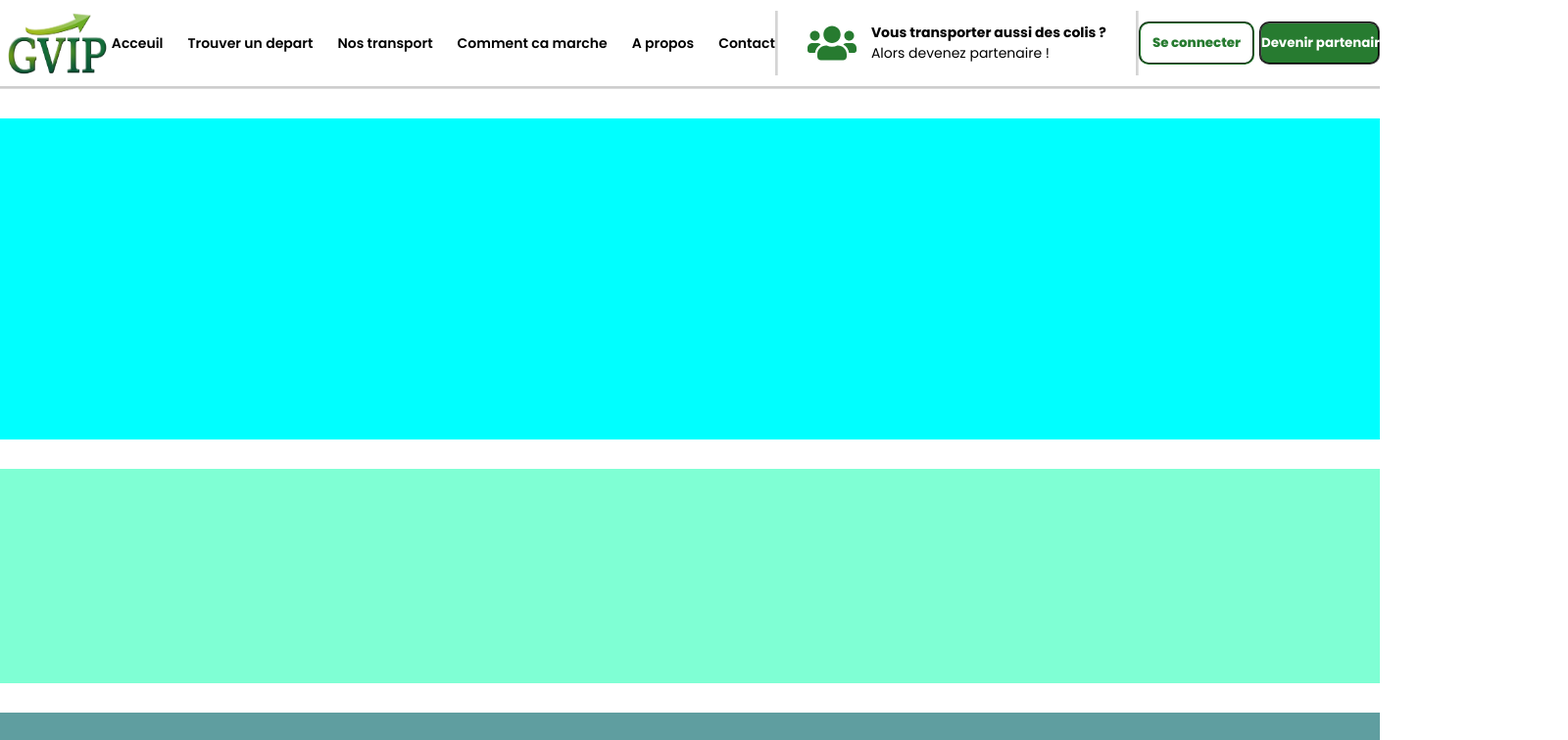
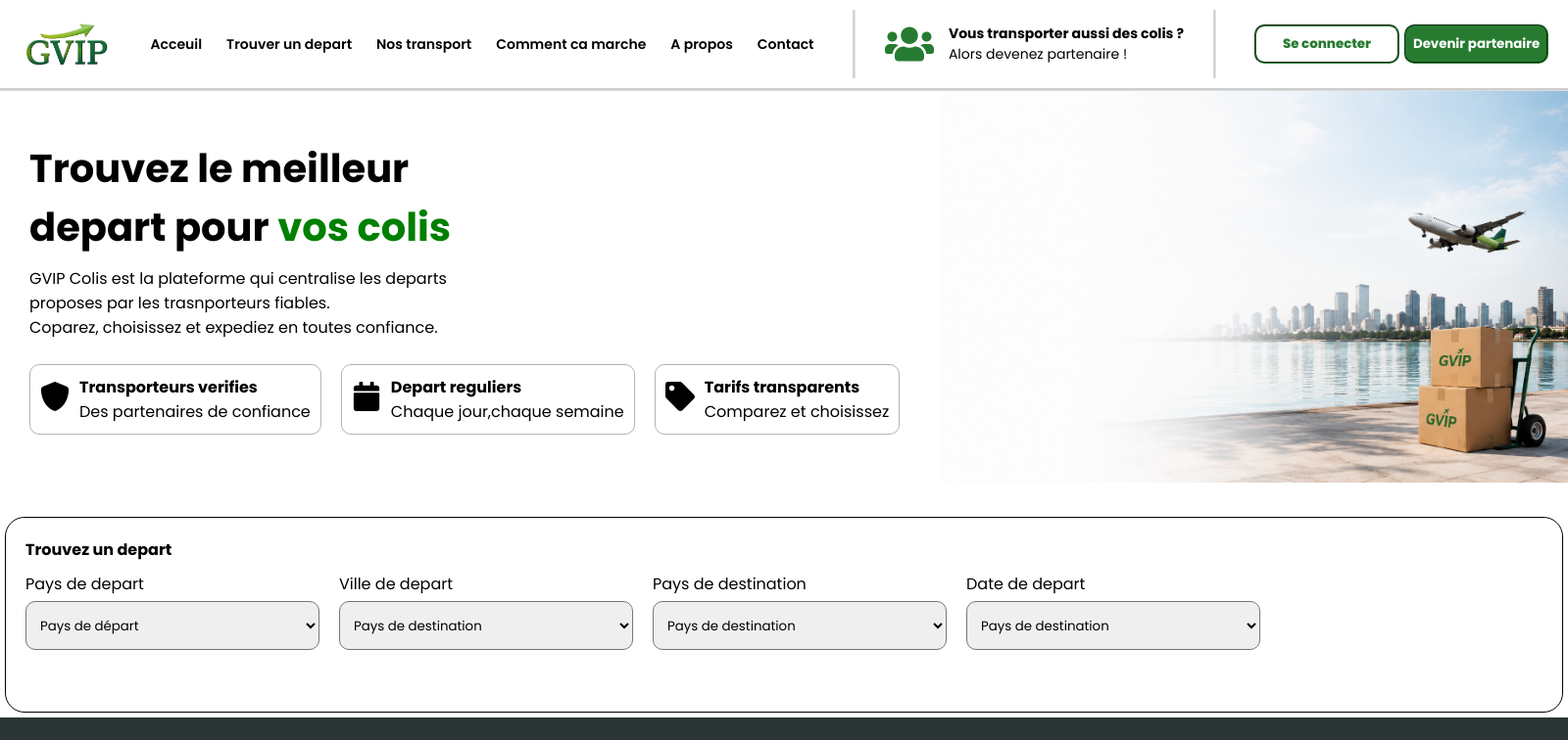
Before and after one commit to fresnel2006/govip-web-site, a React (Vite) app: page /Acceuil in a window 1280 px wide. Shown: the top 756 px of the page at 98% size, 1600 px wide, since content can reach past the window. Built offline with nearby package versions, Linux system fonts and the light colour scheme; no server answers.

Commit message:
finalisation de la nouvelle page

```diff
--- a/src/Acceuil/Acceuil.jsx
+++ b/src/Acceuil/Acceuil.jsx
@@ -1,6 +1,7 @@
-import { FaUsers } from 'react-icons/fa';
+import { FaCalendar, FaTag, FaUsers } from 'react-icons/fa';
 import styles from '../Acceuil/Acceuil.module.css'
 import logo_entreprise from '../assets/logo_entreprise.png'
+import { FaShield } from 'react-icons/fa6';
 
 function Acceuil(){
     return(
@@ -66,12 +67,100 @@ function Acceuil(){
 </div>
         </div>
         </div>
+
         <div className={styles.body}>
+
             <div className={styles.acceuil_body}>
+                <div className={styles.description}>
+                    <div className={styles.description1}>
+<p>Trouvez le meilleur<br />depart pour <span className={styles.ecriture_verte}>vos colis</span></p>
 
+                    </div>
+                    <div className={styles.description2}>
+<p>GVIP Colis est la plateforme qui centralise les departs</p>
+<p>proposes par les trasnporteurs fiables.</p>
+<p>Coparez, choisissez et expediez en toutes confiance.</p>
+<div className={styles.description3}>
+
+<div className={styles.info1}>
+<div className={styles.icone}>
+<FaShield size={30}/>
+</div>
+<div className={styles.mini_description}>
+<p><strong>Transporteurs verifies</strong></p>
+<p> Des partenaires de confiance</p>
+</div>
+</div>
+
+<div className={styles.info1}>
+<div className={styles.icone}>
+< FaCalendar size={30}/>
+</div>
+<div className={styles.mini_description}>
+<p><strong>Depart reguliers</strong></p>
+<p>Chaque jour,chaque semaine</p>
+</div>
+</div>
+
+<div className={styles.info1}>
+<div className={styles.icone}>
+<FaTag size={30}/>
+</div>
+<div className={styles.mini_description}>
+<p> <strong>Tarifs transparents</strong></p>
+<p>Comparez et choisissez</p>
+</div>
+</div>
+
+</div>
+                    </div>
+
+                </div>
+                <div className={styles.image_arriere1}>
+
+                </div>
             </div>
             <div className={styles.trouver_depart_body}>
+<p> <strong>Trouvez un depart</strong></p>
+<div className={styles.formulaire}>
+    <div className={styles.champs}>
+        <p>Pays de depart</p>
+        <select>
+        <option value="">Pays de départ</option>
+        <option value="ci">Côte d'Ivoire</option>
+        <option value="sn">Sénégal</option>
+      </select>
+</div>
+<div className={styles.champs}>
+      <p>Ville de depart</p>
 
+      <select>
+        <option value="">Pays de destination</option>
+        <option value="ci">Côte d'Ivoire</option>
+        <option value="fr">France</option>
+      </select>
+</div>
+      <div className={styles.champs}>
+      <p>Pays de destination</p>
+
+      <select>
+        <option value="">Pays de destination</option>
+        <option value="ci">Côte d'Ivoire</option>
+        <option value="fr">France</option>
+      </select>
+</div>
+      <div className={styles.champs}>
+      <p>Date de depart</p>
+
+      <select>
+        <option value="">Pays de destination</option>
+        <option value="ci">Côte d'Ivoire</option>
+        <option value="fr">France</option>
+      </select>
+</div>
+    </div>
+
+</div>
             </div>
             <div className={styles.depart_recent_body}>
 
@@ -84,7 +173,7 @@ function Acceuil(){
         <div className={styles.footer}>
 
         </div>
-</div>
+
 </>
     )
 }
--- a/src/Acceuil/Acceuil.module.css
+++ b/src/Acceuil/Acceuil.module.css
@@ -1,22 +1,22 @@
-*{
+* {
     margin: 0;
     padding: 0;
     box-sizing: border-box;
+}
 
-}
-.corps{
-    height: 1700px;
-    width: 110vw;
+.corps {
+    height: auto;
+    min-height: 100vh;
+    width: 1600px;
     display: flex;
     flex-direction: column;
     overflow-x: auto;
-    white-space: nowrap;
     overflow-y: auto;
-    flex-shrink: 0;
 }
-/*pour le header*/
-.header{
-    height: 6%;
+
+/* pour le header */
+.header {
+    height: auto;
     width: 100%;
     display: flex;
     align-items: center;
@@ -24,106 +24,201 @@
     border-color: rgba(0, 0, 0, 0.197);
     border-style: groove;
     border-left: none;
-    border-top:none ;
+    border-top: none;
     border-right: none;
+    padding: 10px 0;
+    white-space: nowrap;
+    flex-shrink: 0;
+
 }
-.header .navigation{
+
+.header .navigation {
     display: flex;
     align-items: center;
     justify-content: center;
     gap: 25px;
     font-size: 14px;
     font-weight: 600;
+    flex-shrink: 0;
 }
 
-.logo_entreprise{
-    height: 100%;
+.logo_entreprise {
+    height: 60px;
     max-width: 150px;
     min-width: 50px;
 }
 
-.logo_entreprise img{
-height: 100%;
-width: 100%;
+.logo_entreprise img {
+    height: 100%;
+    width: 100%;
 }
-.demande_partenariat{
+
+.demande_partenariat {
     display: flex;
     justify-content: center;
     align-items: center;
     gap: 15px;
     font-size: 14px;
-    border-color:rgba(0, 0, 0, 0.168) ;
+    border-color: rgba(0, 0, 0, 0.168);
     border-style: groove;
     padding-left: 30px;
-    padding-right:30px ;
-    height: 75%;
+    padding-right: 30px;
+    padding-top: 10px;
+    padding-bottom: 10px;
     border-top: none;
     border-bottom: none;
+}
 
-}
-.bouton_header{
+.bouton_header {
     display: flex;
     gap: 5px;
-    height: 50%;
+    height: 40px;
     width: 300px;
 }
 
-.se_connecter button{
-height: 100%;
-width: 100%;
-border-radius: 10px;
-    border-color:rgb(39, 123, 48);
+.se_connecter button {
+    height: 100%;
+    width: 100%;
+    border-radius: 10px;
+    border-color: rgb(39, 123, 48);
     border-style: groove;
     color: rgb(39, 123, 48);
     font-weight: 800;
     background-color: white;
+}
 
-
-
-}
-.devenir_partenaire button{
+.devenir_partenaire button {
     height: 100%;
     width: 100%;
     border-radius: 10px;
-    border-color: gb(39, 123, 48);
+    border-color: rgb(39, 123, 48);
     border-style: groove;
     background-color: rgb(39, 123, 48);
     color: white;
     font-weight: 700;
 }
-.se_connecter ,.devenir_partenaire{
+
+.se_connecter,
+.devenir_partenaire {
     width: 50%;
-
 }
 
-/*pour le body*/
-.body{
-    height: 100%;
+/* pour le body */
+.body {
+    height: auto;
     width: 100%;
     display: flex;
     flex-direction: column;
-    gap:30px ;
+    gap: 30px;
 }
-.acceuil_body{
-    height: 30%;
-    margin-top: 30px;
-    background-color: aqua;
+
+.acceuil_body {
+    height: 400px;
+    display: flex;
+    position: relative;
+}
+
+.trouver_depart_body {
+    padding:20px ;
+    height: 200px;
+    display: flex;
+    flex-direction: column;
+    gap: 10px;
+    border-radius: 20px;
+    border-style: groove;
+    border-color: black;
+    border-width: 1px;
+    margin: 5px;
+}
+
+.trouver_depart_body select{
+    width: 300px;
+    height: 50px;
+    border-radius: 10px;
+    padding: 10px;
+}
+.depart_recent_body {
+    height: auto;
+    min-height: 500px;
+    background-color: rgb(44, 53, 53);
+}
+
+.comment_ca_marche_body {
+    height: auto;
+    min-height: 300px;
+    background-color: bisque;
+}
+
+.footer {
+    height: auto;
+    min-height: 300px;
+    background-color: black;
+}
+
+/* section accueil (hero) */
+.acceuil_body .description {
+    height: 100%;
+    width: 60%;
+    background-color: rgba(255, 255, 255, 0.816);
+    display: flex;
+    flex-direction: column;
+    justify-content: center;
+    padding-left: 30px;
+}
+
+.acceuil_body .image_arriere1 {
+    height: 100%;
+    width: 40%;
+    background-image: url("../assets/arriere_plan1.png");
+    background-color: rgb(15, 149, 64);
+    background-size: cover;
+    background-position: center;
+}
+
+.image_arriere1 img {
+    height: 100%;
     width: 100%;
 }
-.trouver_depart_body{
-    height: 20%;
-    background-color: aquamarine;
+
+.description1 {
+    font-weight: 700;
+    font-size: 40px;
 }
-.depart_recent_body{
-    height: 30%;
-    background-color: cadetblue;
+
+.ecriture_verte {
+    color: green;
 }
-.comment_ca_marche_body{
-    height: 20%;
-    background-color: bisque;
+
+.description2 {
+    margin-top: 10px;
 }
-.footer{
-    height: 30%;
-    margin-top: 30px;
-    background-color: black;
+
+.description3 {
+    margin-top: 25px;
+    display: flex;
+    gap: 20px;
 }
+
+.info1 {
+    display: flex;
+    align-items: center;
+    justify-content: center;
+    gap: 10px;
+    border-color: rgba(38, 38, 38, 0.345);
+    border-style: groove;
+    padding: 10px;
+    border-radius: 10px;
+    border-width: 1.5px;
+}
+
+/* formulaire "trouver un depart" */
+.formulaire {
+    display: flex;
+    gap: 20px;
+}
+
+.champs {
+    display: flex;
+    flex-direction: column;
+    gap: 5px;
+}
```
Also changed, not shown: src/assets/arriere_plan1.png (added).
